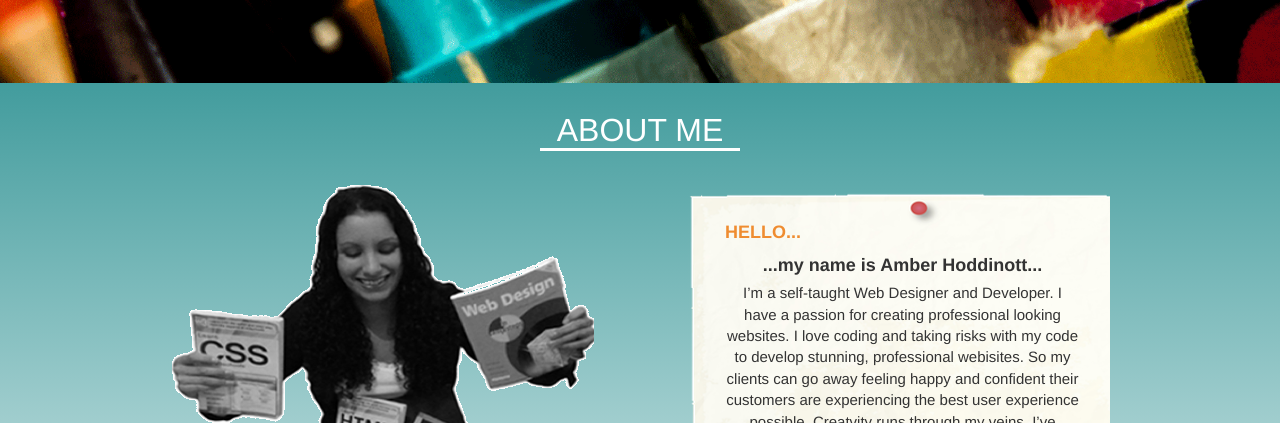
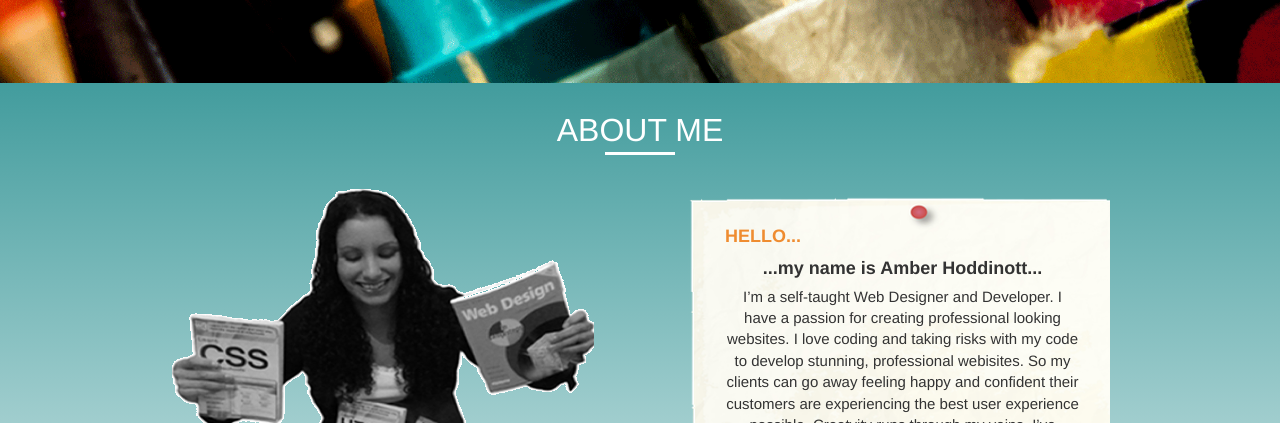
Before and after one commit to AH-Designs/web_development_portfolio, a plain HTML site: page index.html in a window 1280 px wide. Shown: the part 677-1100 px from the top of the page. Drawn offline with nearby package versions, Linux system fonts and the light colour scheme.

Commit message:
styled my h2 headers making a shorter underline

```diff
--- a/mycss/mainstyles.css
+++ b/mycss/mainstyles.css
@@ -294,7 +294,6 @@ h2{
 	font-size:32px;
 	color:#ffffff;
 	z-index: 1;
-	border-bottom: solid 3px #ffffff;
 	width:200px;
 	text-align: center;
 	margin-left:auto;
@@ -302,6 +301,27 @@ h2{
 	padding-top:30px;
 
 }
+
+
+h2:after {
+  content:'';
+  display:block;
+  height:0.2em;
+  width:35%;
+  margin:auto;
+  border-bottom:solid ;
+}
+
+
+
+
+
+
+
+
+
+
+
 
 h3{
 	color:#EF8C30;
```
